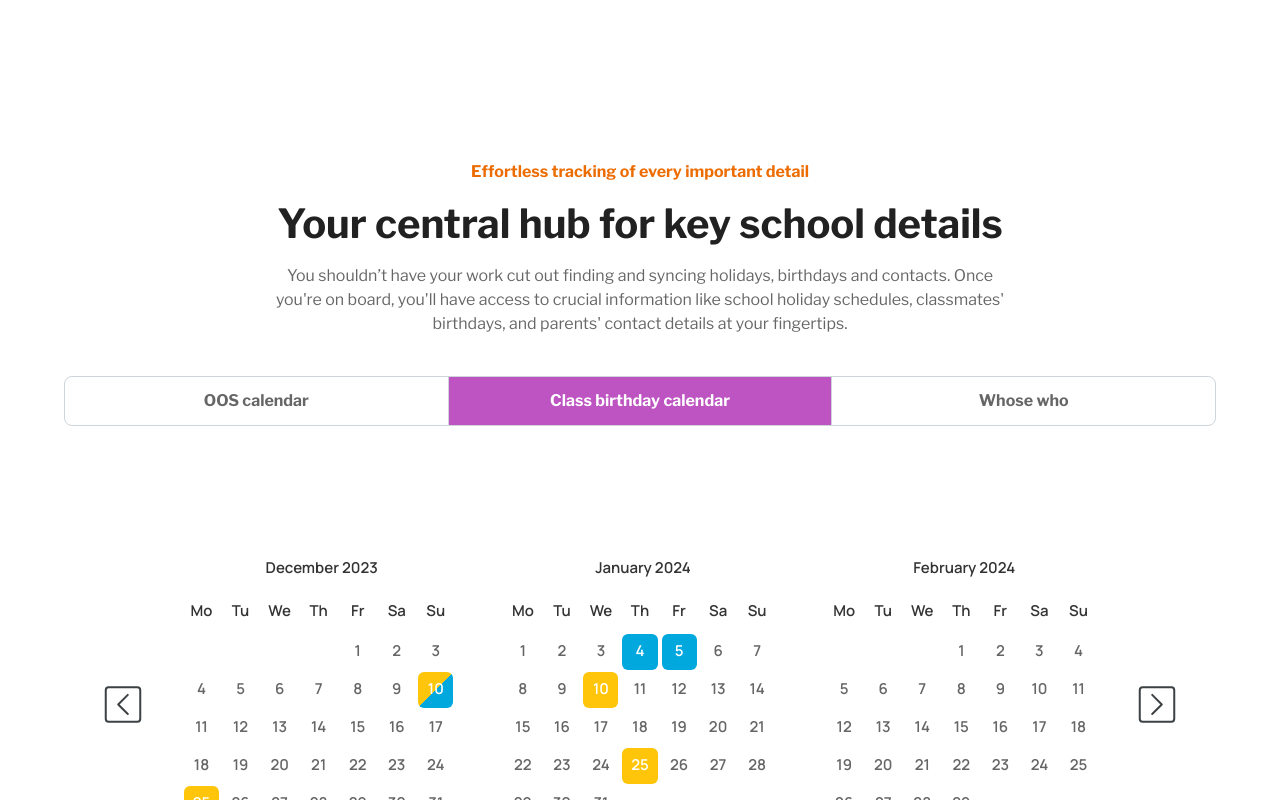
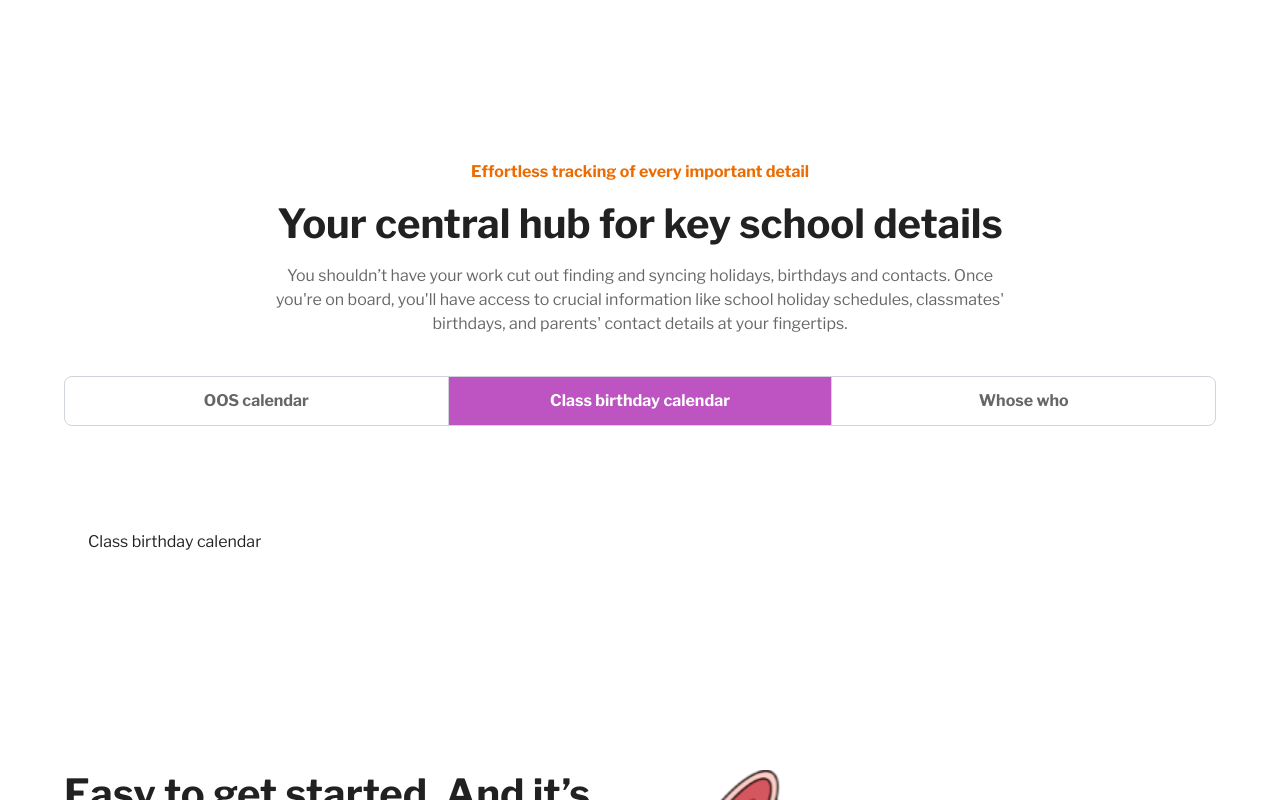
Before and after one commit to digital-brother/ooscca-fe, a Next.js app: page / in a window 1280 px wide. Both pictures are taken after a click on the tab "Class birthday calendar". Shown: the part 4754-5554 px from the top of the page. Built offline with nearby package versions, Linux system fonts and the light colour scheme.

Commit message:
Make calendar displayed in appropriate section

```diff
--- a/src/app/(homepage)/HomepageTabs.js
+++ b/src/app/(homepage)/HomepageTabs.js
@@ -11,8 +11,6 @@ import Tab from "@mui/material/Tab";
 import { useTheme } from "@mui/material/styles";
 import useMediaQuery from "@mui/material/useMediaQuery";
 import SchoolStats from "@/app/(homepage)/SchoolStats";
-import { DateCalendarSet } from "@/app/(homepage)/components/DateCalendar";
-import dayjs from "dayjs";
 
 function HomepageTabsHeader({ sx }) {
   return (
@@ -64,20 +62,6 @@ function Tabs(props) {
     setValue(newValue);
   };
 
-  const schoolHolidays = {
-    firstSchoolHolidays: [
-      dayjs("2023-12-10"),
-      dayjs("2023-12-25"),
-      dayjs("2024-01-10"),
-      dayjs("2024-01-25"),
-    ],
-    secondSchoolHolidays: [
-      dayjs("2023-12-10"),
-      dayjs("2024-01-04"),
-      dayjs("2024-01-05"),
-    ],
-  };
-
   return (
     <Box {...props}>
       <TabContext value={value}>
@@ -103,7 +87,7 @@ function Tabs(props) {
             <SchoolStats />
           </TabPanel>
           <TabPanel value="classBirthdayCalendar">
-            <DateCalendarSet schoolHolidays={schoolHolidays} mt={1} />
+            Class birthday calendar
           </TabPanel>
           <TabPanel value="whoseWho">Whose who</TabPanel>
         </Box>
```
